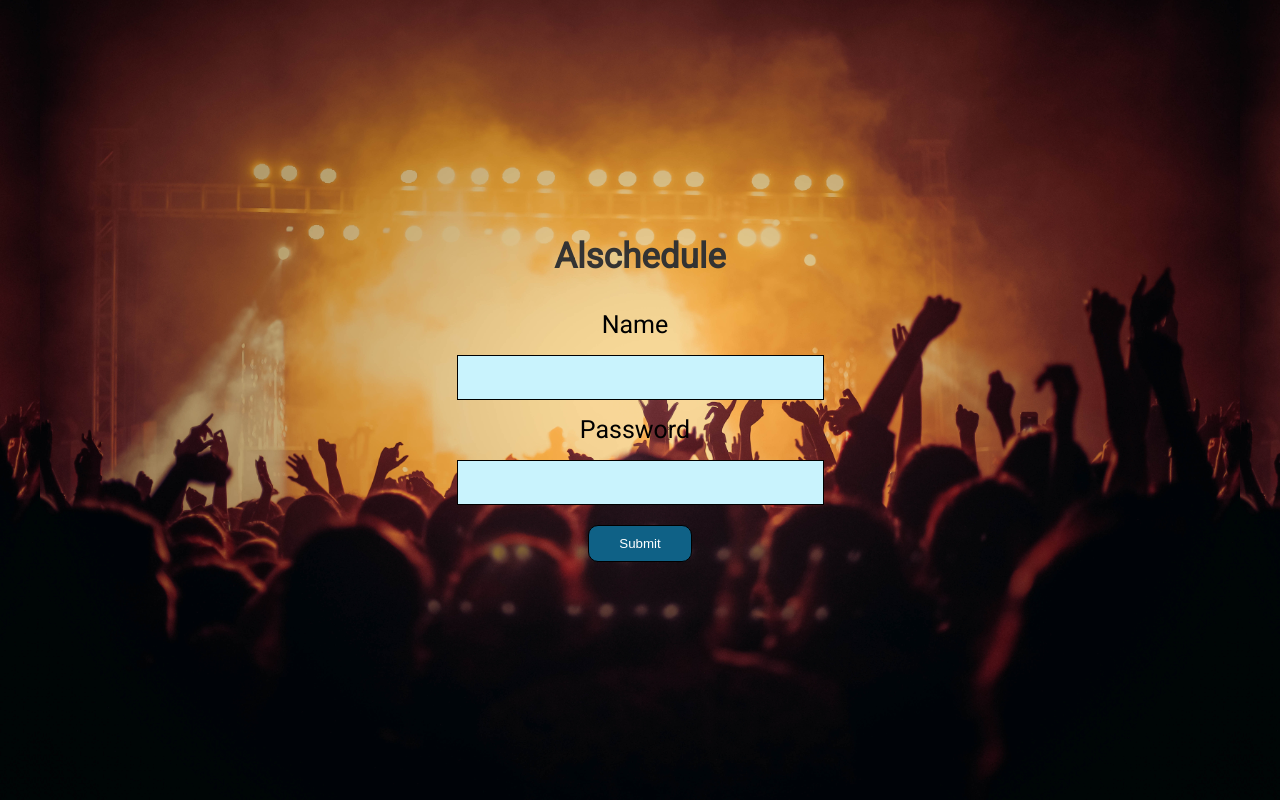
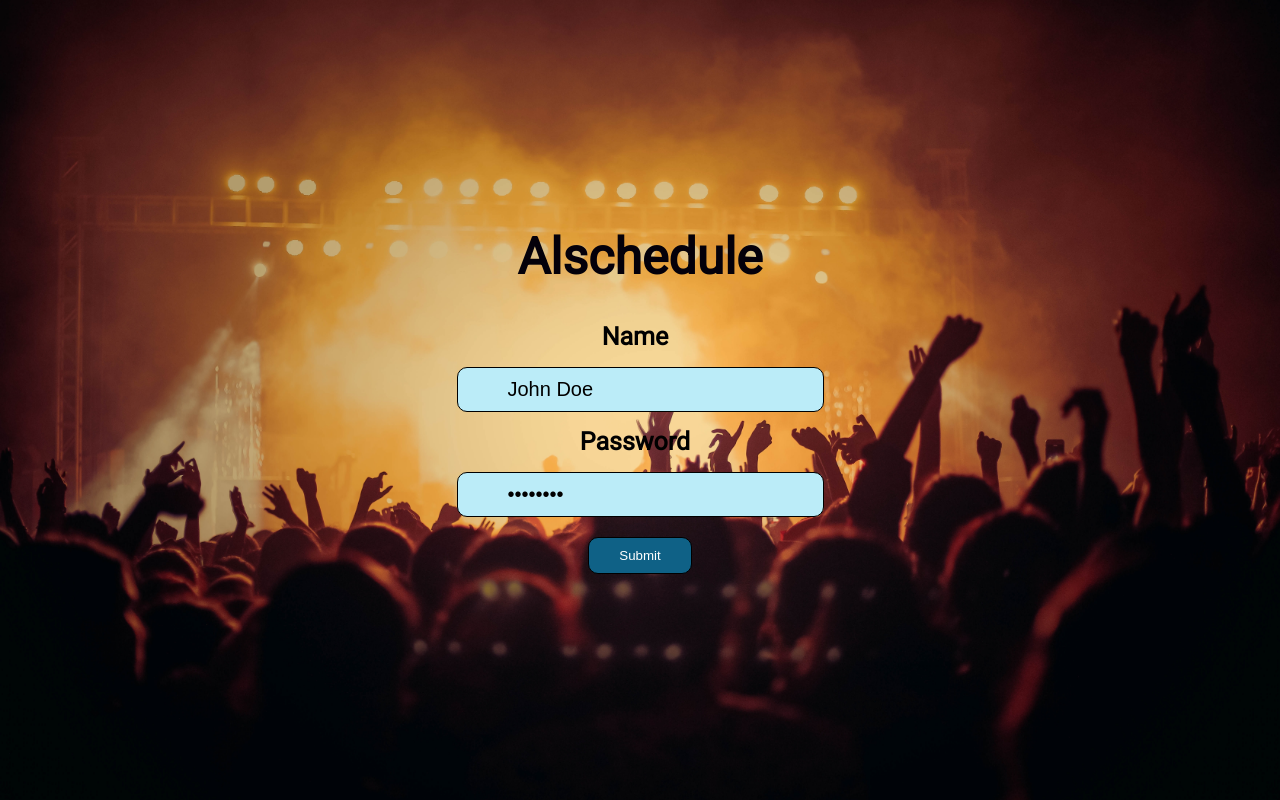
Before and after one commit to brmourinha/Alschedule, a React (Create React App) app in the folder client/: page /login in a window 1280 px wide. Built offline with nearby package versions, Linux system fonts and the light colour scheme; the HTML template or start-up script is replaced by a standard one.

Commit message:
Css change and login

```diff
--- a/client/src/App.css
+++ b/client/src/App.css
@@ -1,4 +1,4 @@
-@import url('https://fonts.googleapis.com/css?family=Roboto');
+@import url("https://fonts.googleapis.com/css?family=Roboto");
 
 /* Global */
 :root {
@@ -20,7 +20,7 @@ html {
 }
 
 body {
-  font-family: 'Roboto', sans-serif;
+  font-family: "Roboto", sans-serif;
   line-height: 1.6;
   background-color: #fff;
   color: #333;
@@ -76,6 +76,9 @@ img {
   transition: opacity 0.2s ease-in;
   outline: none;
 }
+.btn:hover {
+  background-color: rgb(11, 61, 83);
+}
 
 /* Forms */
 .form-group {
@@ -98,9 +101,9 @@ input {
   position: absolute;
   height: 100%;
   width: 100%;
-  background-image: url('./img/audience-band-cheering-1105666.jpg');
-  background-position: center;
-  background-size: contain;
+  background-image: url("./img/audience-band-cheering-1105666.jpg");
+  background-position: top;
+  background-size: cover;
   display: flex;
   flex-direction: column;
   justify-content: center;
@@ -115,16 +118,21 @@ input {
 }
 
 .login-page form input {
-  background-color: rgb(201, 243, 253);
+  background-color: rgb(187, 236, 248);
+  border-radius: 1rem;
   font-size: 2rem;
 }
 
 .login-page form label {
   color: black;
+  font-weight: bold;
   font-size: 2.5rem;
 }
 
 .login-page h1 {
+  font-size: 5rem;
+  font-weight: bold;
+  color: rgb(4, 0, 10);
   margin-bottom: 2rem;
 }
 /* Navbar */
--- a/client/src/components/auth/Login.js
+++ b/client/src/components/auth/Login.js
@@ -1,5 +1,5 @@
-import React, { useState, useContext, useEffect } from 'react';
-import AuthContext from '../../context/auth/authContext';
+import React, { useState, useContext, useEffect } from "react";
+import AuthContext from "../../context/auth/authContext";
 
 const Login = props => {
   const authContext = useContext(AuthContext);
@@ -8,13 +8,13 @@ const Login = props => {
 
   useEffect(() => {
     if (isAuthenticated) {
-      props.history.push('/');
+      props.history.push("/");
     }
     // eslint-disable-next-line
   }, [isAuthenticated, props.history]);
   const [user, setUser] = useState({
-    name: '',
-    password: ''
+    name: "John Doe",
+    password: "password"
   });
 
   const { name, password } = user;
@@ -31,26 +31,26 @@ const Login = props => {
   };
 
   return (
-    <div className='login-page'>
+    <div className="login-page">
       <h1>Alschedule</h1>
       <form onSubmit={onSubmit}>
-        <label htmlFor='name'>Name</label>
+        <label htmlFor="name">Name</label>
         <input
-          type='text'
-          name='name'
+          type="text"
+          name="name"
           value={name}
           onChange={onChange}
           required
         />
-        <label htmlFor='password'>Password</label>
+        <label htmlFor="password">Password</label>
         <input
-          type='password'
-          name='password'
+          type="password"
+          name="password"
           value={password}
           onChange={onChange}
           required
         />
-        <button type='submit' value='Login' className='btn'>
+        <button type="submit" value="Login" className="btn">
           Submit
         </button>
       </form>
--- a/package.json
+++ b/package.json
@@ -24,5 +24,8 @@
     "express-handlebars": "^3.1.0",
     "jsonwebtoken": "^8.5.1",
     "mongoose": "^5.7.4"
+  },
+  "devDependencies": {
+    "nodemon": "^2.0.2"
   }
 }
```
Also changed, not shown: 1 other file (tests, documents, lock files or other folders).
